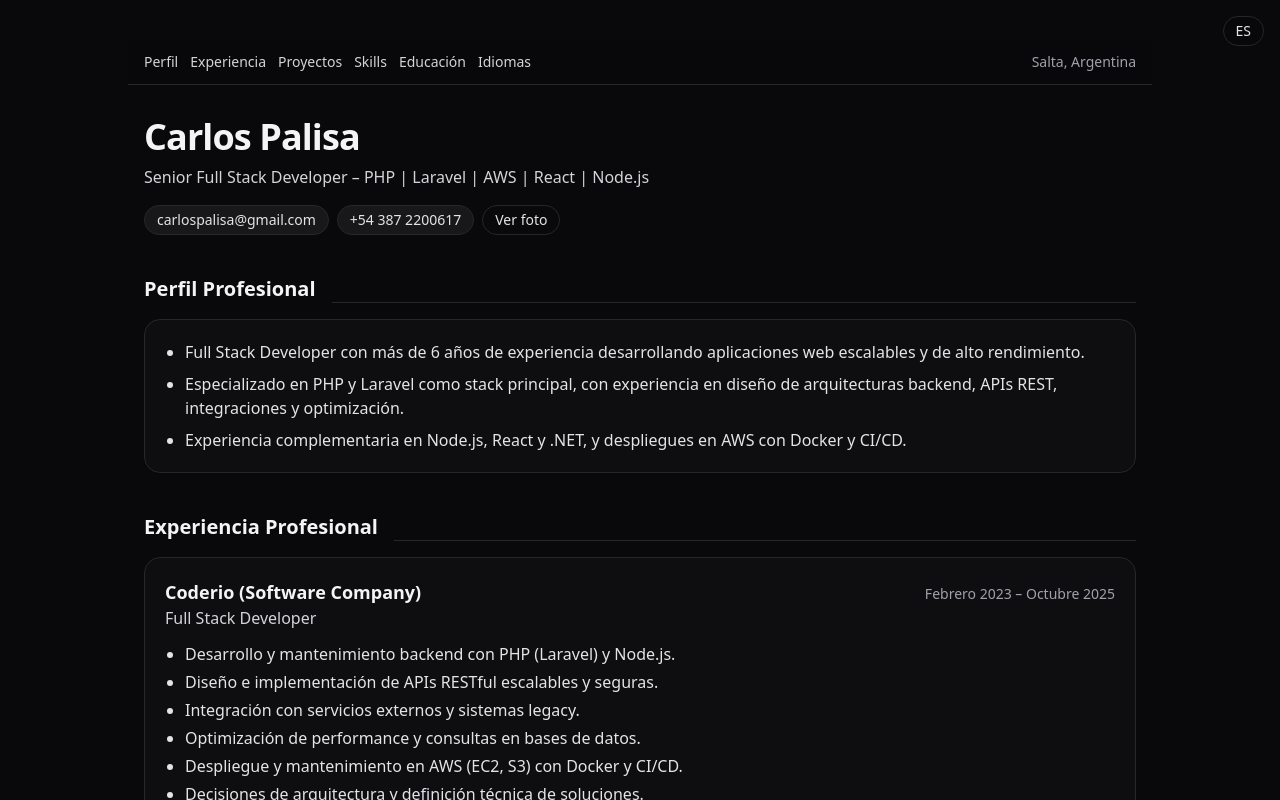
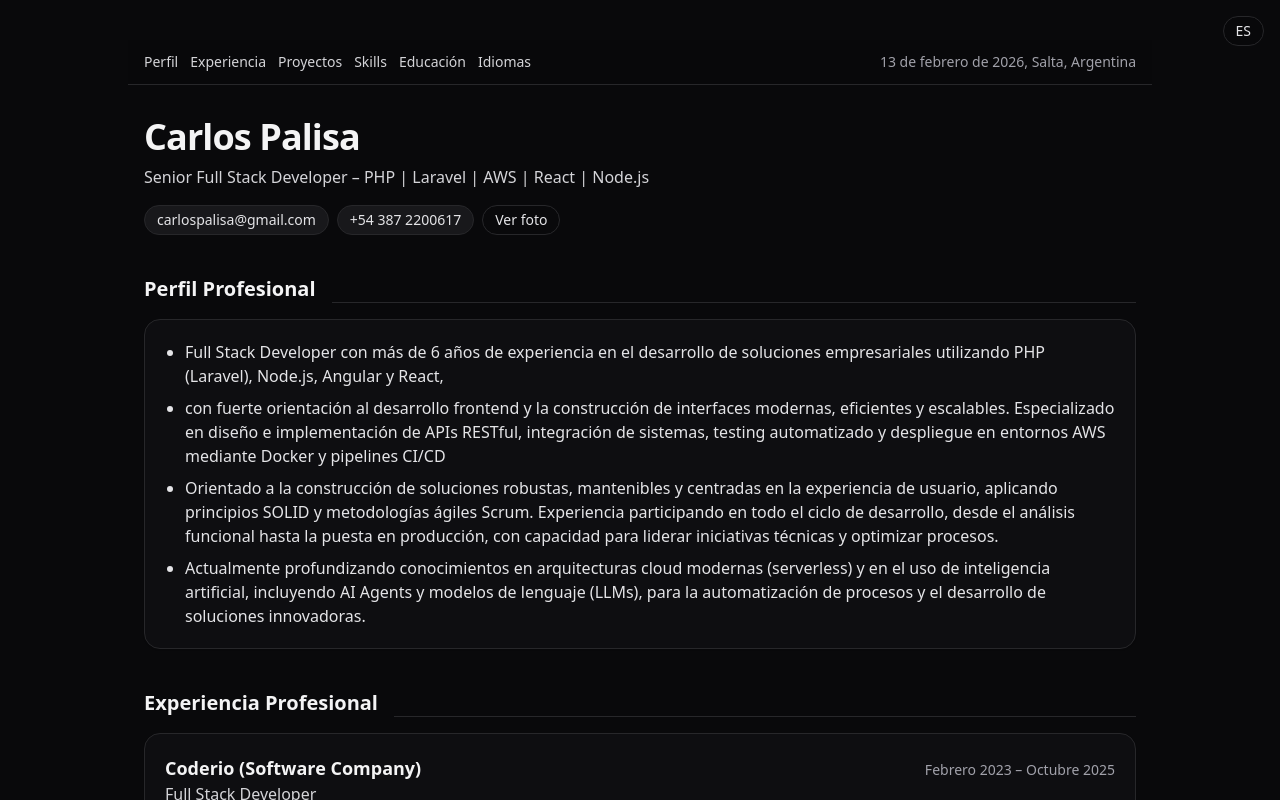
Before and after one commit to CarlosPalisa/cv-carlos, a React (Vite) app: page / in a window 1280 px wide. Shown: the top 800 px of the page. Built offline with nearby package versions, Linux system fonts and the light colour scheme.

Commit message:
Add new profile photo and code improvements

```diff
--- a/src/App.tsx
+++ b/src/App.tsx
@@ -28,6 +28,14 @@ export default function App() {
   return saved === "en" || saved === "es" ? saved : "es";
 });
   const [photoOpen, setPhotoOpen] = useState(false);
+
+const today = new Date()
+const formattedDate = new Intl.DateTimeFormat("es-AR", {
+  day: "numeric",
+  month: "long",
+  year: "numeric",
+}).format(today);
+
 
 
 useEffect(() => {
@@ -66,7 +74,7 @@ const t = LABELS[lang];
           ))}
 
           <span className="ml-auto text-zinc-400 hidden sm:inline">
-            {cv.location}
+            {formattedDate}, {cv.location}
           </span>
         </nav>
       </div>
@@ -196,7 +204,7 @@ const t = LABELS[lang];
       <PhotoModal
         open={photoOpen}
         onClose={() => setPhotoOpen(false)}
-        src="/foto-perfil.jpg"
+        src="/ProfilePhoto.png"
       />
     </Container>
   );
--- a/src/data/cv.i18n.ts
+++ b/src/data/cv.i18n.ts
@@ -28,14 +28,16 @@ const TAG = (t: ProjectTag) => t;
 export const cvs: Record<Lang, CVData> = {
   es: {
     name: "Carlos Palisa",
-    headline: "Senior Full Stack Developer – PHP | Laravel | AWS | React | Node.js",
+    headline:
+      "Senior Full Stack Developer – PHP | Laravel | AWS | React | Node.js",
     location: "Salta, Argentina",
     email: "carlospalisa@gmail.com",
     phone: "+54 387 2200617",
     summary: [
-      "Full Stack Developer con más de 6 años de experiencia desarrollando aplicaciones web escalables y de alto rendimiento.",
-      "Especializado en PHP y Laravel como stack principal, con experiencia en diseño de arquitecturas backend, APIs REST, integraciones y optimización.",
-      "Experiencia complementaria en Node.js, React y .NET, y despliegues en AWS con Docker y CI/CD.",
+      "Full Stack Developer con más de 6 años de experiencia en el desarrollo de soluciones empresariales utilizando PHP (Laravel), Node.js, Angular y React,",
+      "con fuerte orientación al desarrollo frontend y la construcción de interfaces modernas, eficientes y escalables. Especializado en diseño e implementación de APIs RESTful, integración de sistemas, testing automatizado y despliegue en entornos AWS mediante Docker y pipelines CI/CD",
+      "Orientado a la construcción de soluciones robustas, mantenibles y centradas en la experiencia de usuario, aplicando principios SOLID y metodologías ágiles Scrum. Experiencia participando en todo el ciclo de desarrollo, desde el análisis funcional hasta la puesta en producción, con capacidad para liderar iniciativas técnicas y optimizar procesos.",
+      "Actualmente profundizando conocimientos en arquitecturas cloud modernas (serverless) y en el uso de inteligencia artificial, incluyendo AI Agents y modelos de lenguaje (LLMs), para la automatización de procesos y el desarrollo de soluciones innovadoras.",
     ],
     experience: [
       {
@@ -149,28 +151,52 @@ export const cvs: Record<Lang, CVData> = {
       },
     ],
     skills: {
-      backend: ["PHP (Laravel)", "Node.js", "Express.js", "C# (.NET Core)", "ASP.NET Core"],
-      frontend: ["React (JS/TS)", "Angular", "HTML5", "CSS3", "JavaScript", "TypeScript"],
+      backend: [
+        "PHP (Laravel)",
+        "Node.js",
+        "Express.js",
+        "C# (.NET Core)",
+        "ASP.NET Core",
+      ],
+      frontend: [
+        "React (JS/TS)",
+        "Angular",
+        "HTML5",
+        "CSS3",
+        "JavaScript",
+        "TypeScript",
+      ],
       databases: ["MySQL", "MariaDB", "SQL Server", "MongoDB"],
       cloudDevOps: ["AWS (EC2, S3)", "Docker", "Git", "GitLab CI/CD"],
-      architecture: ["Microservicios", "Clean Architecture", "SOLID", "APIs RESTful"],
+      architecture: [
+        "Microservicios",
+        "Clean Architecture",
+        "SOLID",
+        "APIs RESTful",
+      ],
       methodologies: ["Scrum", "Kanban"],
     },
     education:
       "Analista de Sistemas de Computación – Instituto Superior del Milagro (Salta)",
-    languages: ["Español: Nativo", "Inglés: Intermedio(B2)", "Portugués: Intermedio"],
+    languages: [
+      "Español: Nativo",
+      "Inglés: Intermedio(B2)",
+      "Portugués: Intermedio",
+    ],
   },
 
   en: {
     name: "Carlos Palisa",
-    headline: "Senior Full Stack Developer – PHP | Laravel | AWS | React | Node.js",
+    headline:
+      "Senior Full Stack Developer – PHP | Laravel | AWS | React | Node.js",
     location: "Salta, Argentina",
     email: "carlospalisa@gmail.com",
     phone: "+54 387 2200617",
     summary: [
-      "Full Stack Developer with 6+ years of experience building scalable, high-performance web applications.",
-      "Strong background in PHP and Laravel as a main stack, including backend architecture, REST APIs, integrations, and optimization.",
-      "Additional experience with Node.js, React, and .NET, plus AWS deployments using Docker and CI/CD.",
+      "Full Stack Developer with over 6 years of experience building enterprise-grade solutions using PHP (Laravel), Node.js, Angular, and React,",
+      "with a strong focus on frontend development and the creation of modern, efficient, and scalable user interfaces. Specialized in designing and implementing RESTful APIs, system integrations, automated testing, and cloud deployments on AWS using Docker and CI/CD pipelines.",
+      "Focused on delivering robust, maintainable, and user-centered solutions, applying SOLID principles and Agile Scrum methodologies. Experienced across the full development lifecycle, from functional analysis to production deployment, with the ability to lead technical initiatives and optimize processes.",
+      "Currently expanding expertise in modern cloud architectures (serverless) and artificial intelligence, including AI Agents and Large Language Models (LLMs), to drive process automation and build innovative solutions.",
     ],
     experience: [
       {
@@ -284,15 +310,37 @@ export const cvs: Record<Lang, CVData> = {
       },
     ],
     skills: {
-      backend: ["PHP (Laravel)", "Node.js", "Express.js", "C# (.NET Core)", "ASP.NET Core"],
-      frontend: ["React (JS/TS)", "Angular", "HTML5", "CSS3", "JavaScript", "TypeScript"],
+      backend: [
+        "PHP (Laravel)",
+        "Node.js",
+        "Express.js",
+        "C# (.NET Core)",
+        "ASP.NET Core",
+      ],
+      frontend: [
+        "React (JS/TS)",
+        "Angular",
+        "HTML5",
+        "CSS3",
+        "JavaScript",
+        "TypeScript",
+      ],
       databases: ["MySQL", "MariaDB", "SQL Server", "MongoDB"],
       cloudDevOps: ["AWS (EC2, S3)", "Docker", "Git", "GitLab CI/CD"],
-      architecture: ["Microservices", "Clean Architecture", "SOLID", "RESTful APIs"],
+      architecture: [
+        "Microservices",
+        "Clean Architecture",
+        "SOLID",
+        "RESTful APIs",
+      ],
       methodologies: ["Scrum", "Kanban"],
     },
     education:
       "Systems Analyst – Instituto Superior del Milagro (Salta, Argentina)",
-    languages: ["Spanish: Native", "English: Intermediate(B2)", "Portuguese: Intermediate"],
+    languages: [
+      "Spanish: Native",
+      "English: Intermediate(B2)",
+      "Portuguese: Intermediate",
+    ],
   },
 };
--- a/src/data/cv.ts
+++ b/src/data/cv.ts
@@ -30,9 +30,10 @@ export const cv = {
   email: "carlospalisa@gmail.com",
   phone: "+54 387 2200617",
   summary: [
-    "Full Stack Developer con más de 6 años de experiencia desarrollando aplicaciones web escalables y de alto rendimiento.",
-    "Especializado en PHP y Laravel como stack principal, con experiencia en diseño de arquitecturas backend, APIs REST, integraciones y optimización.",
-    "Experiencia complementaria en Node.js, React y .NET, y despliegues en AWS con Docker y CI/CD.",
+    "Full Stack Developer con más de 6 años de experiencia en el desarrollo de soluciones empresariales utilizando PHP (Laravel), Node.js, Angular y React,",
+    "con fuerte orientación al desarrollo frontend y la construcción de interfaces modernas, eficientes y escalables. Especializado en diseño e implementación de APIs RESTful, integración de sistemas, testing automatizado y despliegue en entornos AWS mediante Docker y pipelines CI/CD",
+    "Orientado a la construcción de soluciones robustas, mantenibles y centradas en la experiencia de usuario, aplicando principios SOLID y metodologías ágiles Scrum. Experiencia participando en todo el ciclo de desarrollo, desde el análisis funcional hasta la puesta en producción, con capacidad para liderar iniciativas técnicas y optimizar procesos.",
+    "Actualmente profundizando conocimientos en arquitecturas cloud modernas (serverless) y en el uso de inteligencia artificial, incluyendo AI Agents y modelos de lenguaje (LLMs), para la automatización de procesos y el desarrollo de soluciones innovadoras.",
   ],
   experience: [
     {
```
Also changed, not shown: 1 other file (tests, documents, lock files or other folders).
